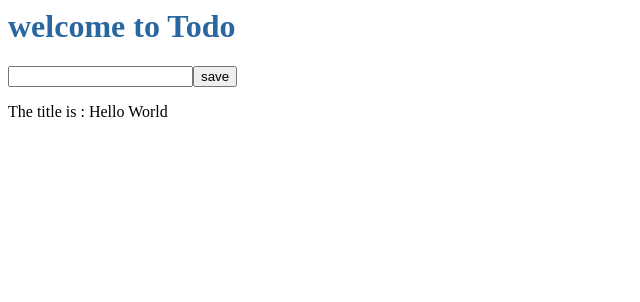
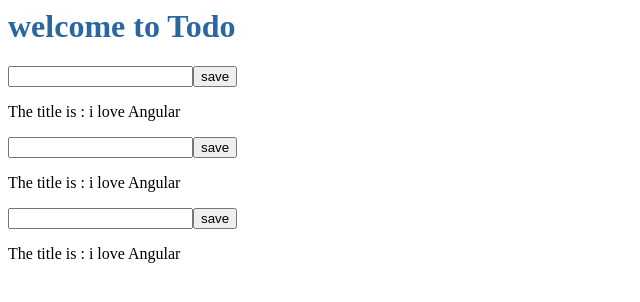
Before and after one commit to Verenasworld/my-to-do-list, an Angular app: page / in a window 1280 px wide. Shown: the top 302 px of the page, without its empty margins (0-640 px from the left). Built offline with nearby package versions, Linux system fonts and the light colour scheme.

Commit message:
add a new method changeTitle

```diff
--- a/src/app/app.component.ts
+++ b/src/app/app.component.ts
@@ -5,6 +5,8 @@ import { Component } from '@angular/core';
   template: `
     <h1> welcome to {{title}}</h1>
     <todo-input></todo-input>
+     <todo-input></todo-input>
+      <todo-input></todo-input>
   `,
   styleUrls: [ './app.component.css' ]
 })
--- a/src/app/input/input.component.ts
+++ b/src/app/input/input.component.ts
@@ -12,10 +12,17 @@ import { Component, OnInit } from '@angular/core';
 })
 export class InputComponent implements OnInit {
     title: string ='my title';
-  constructor() { }
+
+  constructor() {
+    this.changeTitle (' i love Angular ');
+    }
 
   ngOnInit() {
-    this.title = ' Hello World ';
   }
 
+  changeTitle(newTitle: string){
+  this.title = newTitle;
 }
+
+
+}
```
